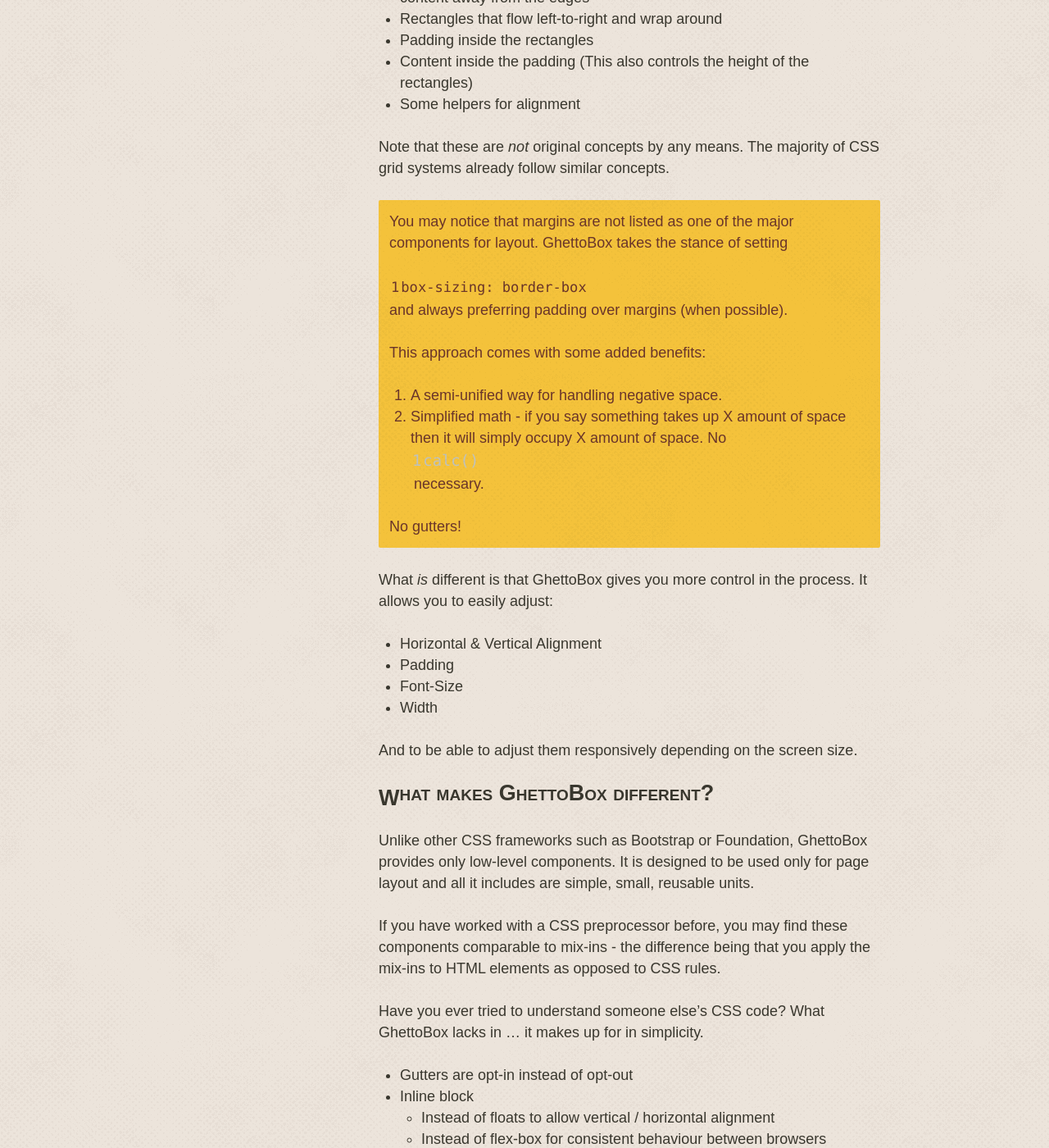
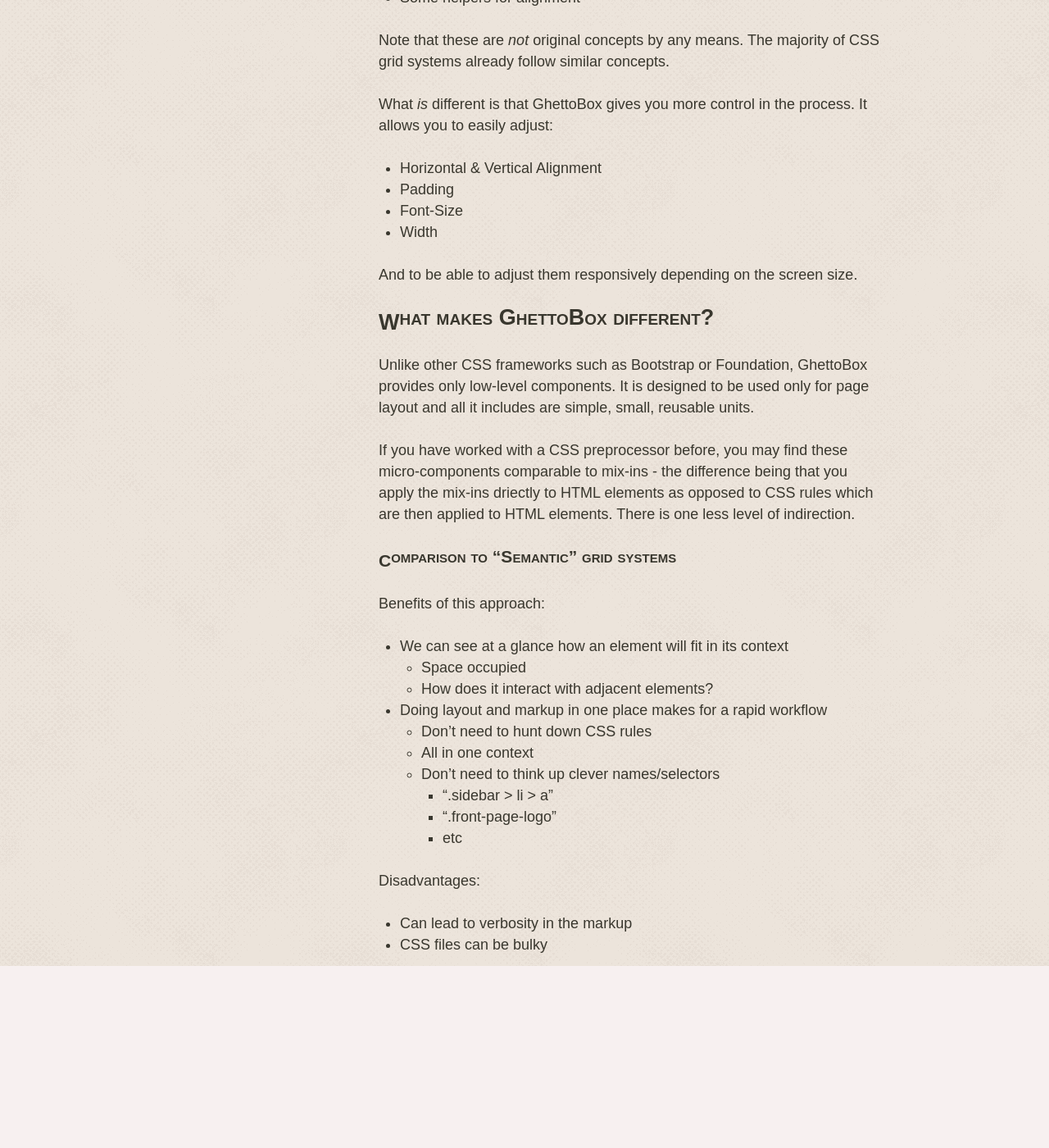
Before and after one commit to walkerab/ghetto-box-site, a Jekyll site: the page built from index.md, in a window 1280 px wide and 1400 px high, scrolled down 1836 px. Shown: the whole window at 82% size. Built offline with Jekyll 4.4.1, drawn with Linux system fonts in a browser that asks for light colours; some web fonts are replaced; after the commit the page ends 3014 px from its top, so only the background shows below that; some of the changed text lies outside the part shown.

Commit message:
more index content

```diff
--- a/index.md
+++ b/index.md
@@ -9,11 +9,11 @@
 
 At a basic level, it is akin to a CSS grid system. However, once you get to know it, you will see it provides a lot more than that.
 
-GhettoBox fits best at the template layer. It's designed for rapidly creating page layouts and encourages creating [Mockups in Markup](#). It can however be used with CSS preprocessors such as Stylus and LESS.
+GhettoBox is made to fit best at the template layer. It's designed for rapidly creating page layouts and encourages creating [Mockups in Markup](#). It can however be used in a variety of other ways and with CSS preprocessors such as Stylus and LESS.
 
 <div class="cs-2 pad-sm rnd-xs" markdown="1">
 
-*Note:* GhettoBox is not meant to be a replacement for your favorite framework. It is meant to complement your toolset while staying out of the way as much as possible.
+*Note:* GhettoBox is not meant to be a replacement for your favorite framework. It should complement your toolset while staying out of the way as much as possible.
 
 </div>
 
@@ -43,18 +43,14 @@
 
 Give it a chance though - [just five minutes](https://signalvnoise.com/posts/3124-give-it-five-minutes). Even if you don't end up using it for anything, GhettoBox involves thinking about page layout in a different way. At the very least, it will provide you with a fresh perspective on how CSS can be successfully applied to HTML.
 
-Its use of presentational classes will be offensive to some. Its very nature seems to go against so-called CSS best practices, but as I am sure you have heard before, it is time to start [questioning best practices](http://nicolasgallagher.com/about-html-semantics-front-end-architecture/#how-i-learned-to-stop-worrying-).
+## Assumptions
 
-As bizarre as this library may look, there is a great deal of thought and research behind it and the decisions made.
+The majority of page layout can be created using a strict subset of the box-model:
 
-- Avoid Bloat
-- Avoid Specificity
-- Keep it Simple - use as few concepts as possible
-
-
-## Philosophy
-
-The majority of page layout can be broken down into:
+- Content controls height
+- Width is optionally specified
+- Padding for space around/between elements
+- Some helpers for alignment
 
 - Content
 - Rectangles of controlled width around the content that flow left-to-right and wrap around
@@ -66,24 +62,6 @@
 - Some helpers for alignment
 
 Note that these are *not* original concepts by any means. The majority of CSS grid systems already follow similar concepts.
-
-<div class="cs-1 pad-sm rnd-xs" markdown="1">
-
-You may notice that margins are not listed as one of the major components for layout. GhettoBox takes the stance of setting `box-sizing: border-box` and always preferring padding over margins (when possible).
-
-This approach comes with some added benefits:
-
-1. A semi-unified way for handling negative space.
-2. Simplified math - if you say something takes up X amount of space then it will simply occupy X amount of space. No `calc()` necessary.
-
-<!-- http://csswizardry.com/2011/08/building-better-grid-systems/ -->
-
-No gutters!
-
-<!-- http://www.helloerik.com/the-subtle-magic-behind-why-the-bootstrap-3-grid-works -->
-<!-- http://dbushell.com/2013/03/19/on-responsive-layout-and-grids/ -->
-
-</div>
 
 What *is* different is that GhettoBox gives you more control in the process. It allows you to easily adjust:
 
@@ -98,27 +76,24 @@
 
 Unlike other CSS frameworks such as Bootstrap or Foundation, GhettoBox provides only low-level components. It is designed to be used only for page layout and all it includes are simple, small, reusable units.
 
-If you have worked with a CSS preprocessor before, you may find these components comparable to mix-ins - the difference being that you apply the mix-ins to HTML elements as opposed to CSS rules.
+If you have worked with a CSS preprocessor before, you may find these micro-components comparable to mix-ins - the difference being that you apply the mix-ins driectly to HTML elements as opposed to CSS rules which are then applied to HTML elements. There is one less level of indirection.
 
-Have you ever tried to understand someone else's CSS code? What GhettoBox lacks in ... it makes up for in simplicity.
+### Comparison to "Semantic" grid systems
 
-- Gutters are opt-in instead of opt-out
-- Inline block
-	- Instead of floats to allow vertical / horizontal alignment
-	- Instead of flex-box for consistent behaviour between browsers
-- A defined class naming scheme: `.[condition-]component[-variant][-argument...]`
-- Use as few concepts as possible
+Benefits of this approach:
 
-<!--
+- We can see at a glance how an element will fit in its context
+	- Space occupied
+	- How does it interact with adjacent elements?
+- Doing layout and markup in one place makes for a rapid workflow
+	- Don't need to hunt down CSS rules
+	- All in one context
+	- Don't need to think up clever names/selectors
+		- ".sidebar > li > a"
+		- ".front-page-logo"
+		- etc
 
-## Why should I use it?
+Disadvantages:
 
-GhettoBox was created to alleviate some of the more frustrating aspects presented in other CSS framework:
-
-- Vertical Alignment can't be done using floats
-- Div Soup from nested row/col structures
-- Specificity Wars
-
-If any of the above have presented problems for you in the past, you may want to give GhettoBox a try.
-
--->
+- Can lead to verbosity in the markup
+- CSS files can be bulky
```
